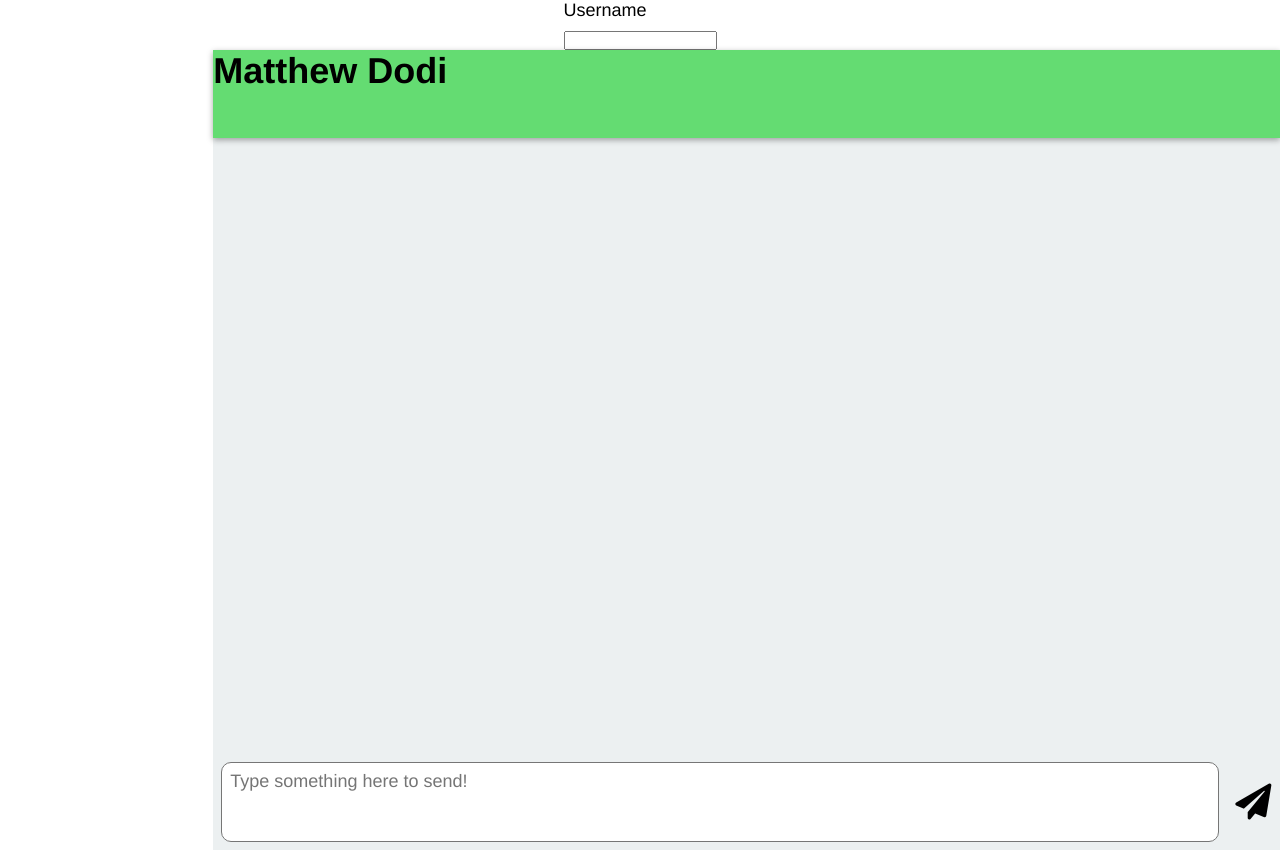
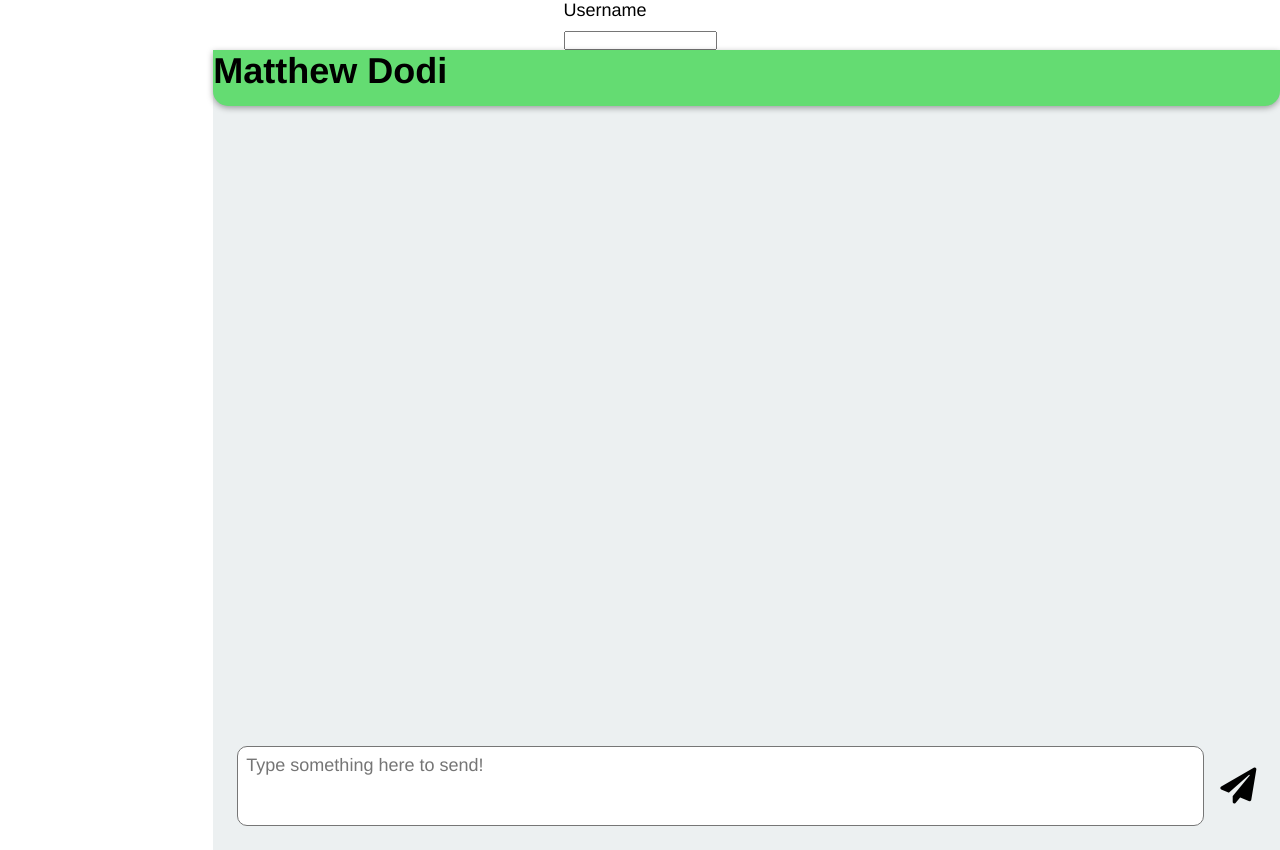
Before and after one commit to MatheoDodi/web-chat-app, a website: page public/index.html in a window 1280 px wide. Drawn offline with nearby package versions, Linux system fonts and the light colour scheme; no server answers.

Commit message:
added hover on heading of user info

```diff
--- a/public/main.css
+++ b/public/main.css
@@ -26,12 +26,25 @@ body {
 .userInfo {
     background-color: #64DC72;
     box-shadow: 0 2px 6px rgba(0,0,0,.35);
+    border-radius: 0 0 15px 15px;
+    max-height: 3.5rem;
+    transition: all .18s ease-out;
+}
+
+.userInfo:hover {
+    max-height: 100px;
+    box-shadow: 0 4px 6px rgba(0,0,0,.38)
+}
+
+h1 {
+    position: fixed;
 }
 
 #messageForm {
     display: grid;
     grid-template-columns: 9.5fr .5fr;
     align-content: center;
+    margin: 1rem;
 }
 
 #messages {
```
